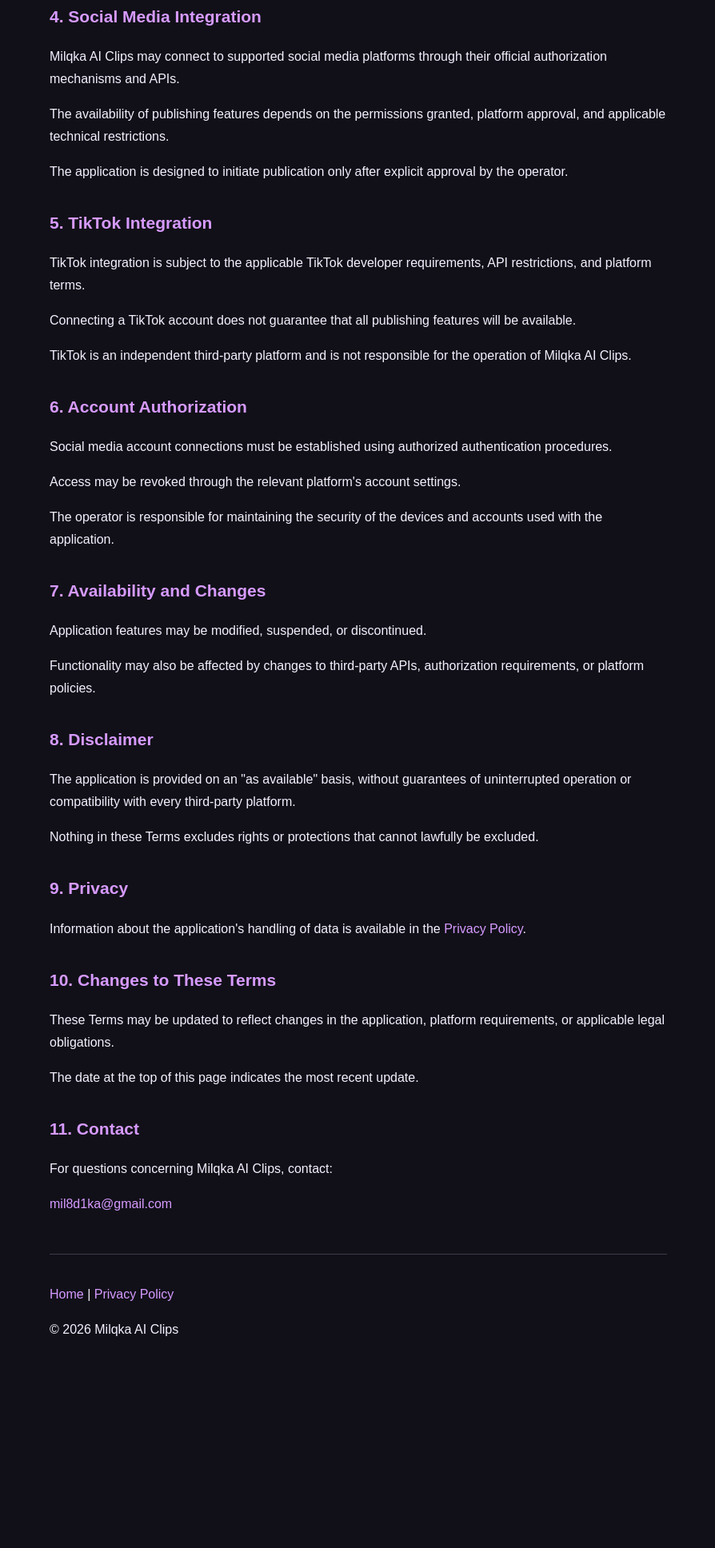
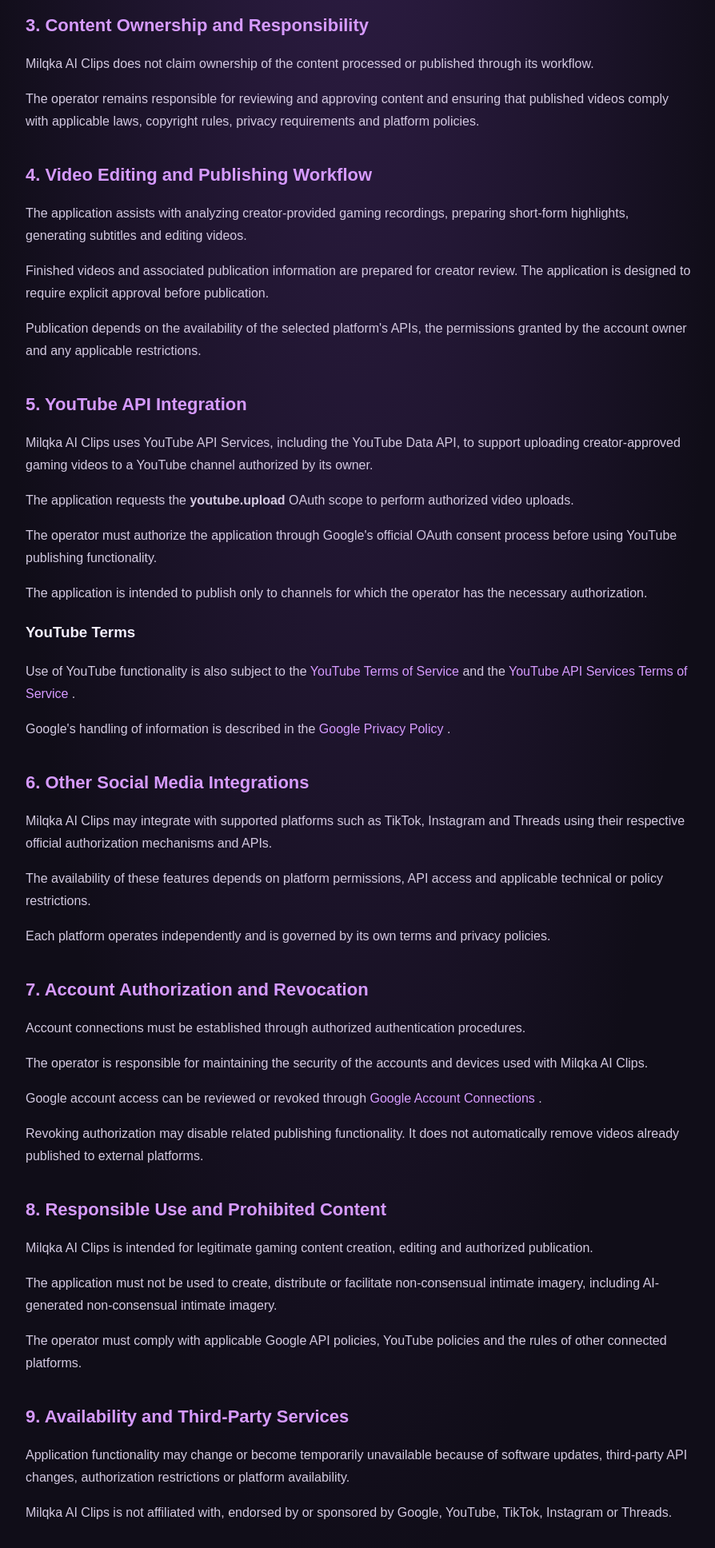
Before and after one commit to meolk/milqka-ai-clips-site, a plain HTML site: page terms.html in a window 1280 px wide. Shown: the part 861-2797 px from the top of the page at 80% size, without its empty margins (192-1086 px from the left). Before the commit the page ends 2638 px from the top, so only its background shows below. Drawn offline with Linux system fonts and the light colour scheme.

Commit message:
Update terms.html

```diff
--- a/terms.html
+++ b/terms.html
@@ -4,190 +4,437 @@
 <head>
   <meta charset="UTF-8">
   <meta name="viewport" content="width=device-width, initial-scale=1">
-  <meta name="description" content="Terms of Service for Milqka AI Clips">
+  <meta name="description" content="Terms of Service for Milqka AI Clips, a private gaming video editing and authorized publishing application.">
+  <meta name="theme-color" content="#100d18">
   <title>Terms of Service | Milqka AI Clips</title>
+
   <style>
     * { box-sizing: border-box; }
+
     body {
-      background: #111018;
+      margin: 0;
+      background:
+        radial-gradient(ellipse at 50% 0%,
+          #34204e 0%, transparent 55%),
+        #100d18;
       color: #f5f0ff;
-      font-family: Arial, sans-serif;
-      max-width: 820px;
-      margin: 60px auto;
-      padding: 24px;
+      font-family: Arial, Helvetica, sans-serif;
       line-height: 1.75;
     }
-    h1, h2, a { color: #d69aff; }
-    h1 { font-size: 34px; }
-    h2 { margin-top: 32px; font-size: 21px; }
-    a { text-decoration: none; }
-    a:hover { text-decoration: underline; }
-    .date { color: #b5aec4; }
+
+    .container {
+      max-width: 880px;
+      margin: 0 auto;
+      padding: 35px 24px 65px;
+    }
+
+    header {
+      display: flex;
+      justify-content: space-between;
+      align-items: center;
+      gap: 18px;
+      flex-wrap: wrap;
+      border-bottom: 1px solid #40384e;
+      padding-bottom: 20px;
+    }
+
+    .brand {
+      font-size: 20px;
+      font-weight: bold;
+      color: #f5f0ff;
+      text-decoration: none;
+    }
+
+    .brand span, h1, h2 {
+      color: #d69aff;
+    }
+
+    a {
+      color: #d69aff;
+      text-decoration: none;
+    }
+
+    a:hover {
+      text-decoration: underline;
+    }
+
+    nav {
+      display: flex;
+      gap: 18px;
+      flex-wrap: wrap;
+      font-size: 14px;
+    }
+
+    h1 {
+      font-size: clamp(32px, 6vw, 44px);
+      line-height: 1.2;
+      margin-top: 50px;
+    }
+
+    h2 {
+      margin-top: 38px;
+      font-size: 22px;
+      line-height: 1.4;
+    }
+
+    p, li {
+      color: #d3c9e1;
+    }
+
+    li {
+      margin-bottom: 8px;
+    }
+
+    .date {
+      color: #b5aec4;
+      font-size: 14px;
+    }
+
+    .intro {
+      padding: 24px;
+      border: 1px solid #40384e;
+      border-radius: 16px;
+      background: rgba(27,21,40,.8);
+      margin-top: 28px;
+    }
+
+    .intro p {
+      margin: 0;
+    }
+
     footer {
-      margin-top: 48px;
-      padding-top: 20px;
+      margin-top: 55px;
+      padding-top: 22px;
       border-top: 1px solid #40384e;
+      color: #b5aec4;
+      font-size: 14px;
+    }
+
+    @media (max-width: 600px) {
+      .container {
+        padding: 24px 18px 45px;
+      }
     }
   </style>
 </head>
+
 <body>
+<div class="container">
+
+  <header>
+    <a href="index.html" class="brand">
+      Milqka <span>AI Clips</span>
+    </a>
+
+    <nav aria-label="Navigation">
+      <a href="index.html">Home</a>
+      <a href="privacy.html">Privacy Policy</a>
+      <a href="#contact">Contact</a>
+    </nav>
+  </header>
+
+  <main>
     <h1>Terms of Service</h1>
-  <p class="date">Last updated: November 12, 2026</p>
+    <p class="date">Last updated: November 16, 2026</p>
 
-  <h2>1. About the Application</h2>
+    <div class="intro">
       <p>
-    Milqka AI Clips is a privately operated,
-    desktop-based application designed to assist
-    with video editing, content preparation,
-    and publication to authorized social media accounts.
+        These Terms of Service describe the intended
+        use of Milqka AI Clips, including its gaming
+        video editing features, creator-controlled
+        publishing workflow, and integrations with
+        third-party platforms such as YouTube.
       </p>
+    </div>
+
+    <h2>1. About Milqka AI Clips</h2>
+
     <p>
-    The application is intended for personal use
-    by its operator and is not offered as a
-    public service to third-party users.
+      Milqka AI Clips is a private desktop application
+      developed to assist a gaming content creator
+      with processing gameplay recordings and
+      livestreams, selecting highlights, editing
+      vertical short-form videos, adding subtitles,
+      and publishing approved content to authorized
+      social media accounts.
+    </p>
+
+    <p>
+      The application is intended for private use
+      by its operator. It is not offered as a public
+      video hosting service or as a social networking
+      platform for third-party users.
     </p>
 
     <h2>2. Authorized Use</h2>
+
     <p>
-    Milqka AI Clips may only be used with accounts
-    and content for which the operator has
-    the necessary rights and authorization.
-  </p>
-  <p>
-    The application must not be used to access
-    accounts without permission, distribute
-    unlawful content, or violate applicable
-    platform policies.
+      Milqka AI Clips must only be used with accounts,
+      recordings, videos, audio and other content
+      that the operator owns or is authorized to use.
     </p>
 
-  <h2>3. Content Ownership</h2>
     <p>
-    The application does not claim ownership
-    of videos or other content processed
-    through its editing workflow.
-  </p>
-  <p>
-    The operator remains responsible for ensuring
-    that published content complies with
-    applicable copyright laws, privacy
-    requirements, and platform rules.
+      The operator must not use the application
+      to access accounts without permission,
+      infringe intellectual property rights,
+      violate privacy rights or distribute
+      unlawful or prohibited content.
     </p>
 
-  <h2>4. Social Media Integration</h2>
+    <h2>3. Content Ownership and Responsibility</h2>
+
     <p>
-    Milqka AI Clips may connect to supported
-    social media platforms through their
-    official authorization mechanisms and APIs.
-  </p>
-  <p>
-    The availability of publishing features
-    depends on the permissions granted,
-    platform approval, and applicable
-    technical restrictions.
-  </p>
-  <p>
-    The application is designed to initiate
-    publication only after explicit
-    approval by the operator.
+      Milqka AI Clips does not claim ownership
+      of the content processed or published
+      through its workflow.
     </p>
 
-  <h2>5. TikTok Integration</h2>
     <p>
-    TikTok integration is subject to the
-    applicable TikTok developer requirements,
-    API restrictions, and platform terms.
-  </p>
-  <p>
-    Connecting a TikTok account does not
-    guarantee that all publishing features
-    will be available.
-  </p>
-  <p>
-    TikTok is an independent third-party
-    platform and is not responsible for
-    the operation of Milqka AI Clips.
+      The operator remains responsible for
+      reviewing and approving content and
+      ensuring that published videos comply
+      with applicable laws, copyright rules,
+      privacy requirements and platform policies.
     </p>
 
-  <h2>6. Account Authorization</h2>
+    <h2>4. Video Editing and Publishing Workflow</h2>
+
     <p>
-    Social media account connections must
-    be established using authorized
-    authentication procedures.
+      The application assists with analyzing
+      creator-provided gaming recordings,
+      preparing short-form highlights,
+      generating subtitles and editing videos.
     </p>
+
     <p>
-    Access may be revoked through the
-    relevant platform's account settings.
+      Finished videos and associated publication
+      information are prepared for creator review.
+      The application is designed to require
+      explicit approval before publication.
     </p>
+
+    <p>
+      Publication depends on the availability
+      of the selected platform's APIs,
+      the permissions granted by the account
+      owner and any applicable restrictions.
+    </p>
+
+    <h2>5. YouTube API Integration</h2>
+
+    <p>
+      Milqka AI Clips uses YouTube API Services,
+      including the YouTube Data API, to support
+      uploading creator-approved gaming videos
+      to a YouTube channel authorized by its owner.
+    </p>
+
+    <p>
+      The application requests the
+      <strong>youtube.upload</strong> OAuth scope
+      to perform authorized video uploads.
+    </p>
+
+    <p>
+      The operator must authorize the application
+      through Google's official OAuth consent
+      process before using YouTube publishing
+      functionality.
+    </p>
+
+    <p>
+      The application is intended to publish
+      only to channels for which the operator
+      has the necessary authorization.
+    </p>
+
+    <h3>YouTube Terms</h3>
+
+    <p>
+      Use of YouTube functionality is also
+      subject to the
+      <a href="https://www.youtube.com/t/terms"
+         target="_blank" rel="noopener noreferrer">
+        YouTube Terms of Service
+      </a>
+      and the
+      <a href="https://developers.google.com/youtube/terms/api-services-terms-of-service"
+         target="_blank" rel="noopener noreferrer">
+        YouTube API Services Terms of Service
+      </a>.
+    </p>
+
+    <p>
+      Google's handling of information is
+      described in the
+      <a href="https://policies.google.com/privacy"
+         target="_blank" rel="noopener noreferrer">
+        Google Privacy Policy
+      </a>.
+    </p>
+
+    <h2>6. Other Social Media Integrations</h2>
+
+    <p>
+      Milqka AI Clips may integrate with
+      supported platforms such as TikTok,
+      Instagram and Threads using their
+      respective official authorization
+      mechanisms and APIs.
+    </p>
+
+    <p>
+      The availability of these features
+      depends on platform permissions,
+      API access and applicable technical
+      or policy restrictions.
+    </p>
+
+    <p>
+      Each platform operates independently
+      and is governed by its own terms
+      and privacy policies.
+    </p>
+
+    <h2>7. Account Authorization and Revocation</h2>
+
+    <p>
+      Account connections must be established
+      through authorized authentication
+      procedures.
+    </p>
+
     <p>
       The operator is responsible for
       maintaining the security of the
-    devices and accounts used with
-    the application.
+      accounts and devices used with
+      Milqka AI Clips.
     </p>
 
-  <h2>7. Availability and Changes</h2>
     <p>
-    Application features may be modified,
-    suspended, or discontinued.
-  </p>
-  <p>
-    Functionality may also be affected
-    by changes to third-party APIs,
-    authorization requirements,
-    or platform policies.
+      Google account access can be reviewed
+      or revoked through
+      <a href="https://myaccount.google.com/connections"
+         target="_blank" rel="noopener noreferrer">
+        Google Account Connections
+      </a>.
     </p>
 
-  <h2>8. Disclaimer</h2>
+    <p>
+      Revoking authorization may disable
+      related publishing functionality.
+      It does not automatically remove
+      videos already published to
+      external platforms.
+    </p>
+
+    <h2>8. Responsible Use and Prohibited Content</h2>
+
+    <p>
+      Milqka AI Clips is intended for
+      legitimate gaming content creation,
+      editing and authorized publication.
+    </p>
+
+    <p>
+      The application must not be used
+      to create, distribute or facilitate
+      non-consensual intimate imagery,
+      including AI-generated
+      non-consensual intimate imagery.
+    </p>
+
+    <p>
+      The operator must comply with
+      applicable Google API policies,
+      YouTube policies and the rules
+      of other connected platforms.
+    </p>
+
+    <h2>9. Availability and Third-Party Services</h2>
+
+    <p>
+      Application functionality may change
+      or become temporarily unavailable
+      because of software updates,
+      third-party API changes,
+      authorization restrictions
+      or platform availability.
+    </p>
+
+    <p>
+      Milqka AI Clips is not affiliated
+      with, endorsed by or sponsored by
+      Google, YouTube, TikTok, Instagram
+      or Threads.
+    </p>
+
+    <h2>10. Disclaimer</h2>
+
     <p>
       The application is provided on an
       "as available" basis, without
-    guarantees of uninterrupted
-    operation or compatibility with
-    every third-party platform.
+      guarantees of uninterrupted operation,
+      successful publication or compatibility
+      with every third-party service.
     </p>
+
     <p>
       Nothing in these Terms excludes
       rights or protections that cannot
       lawfully be excluded.
     </p>
 
-  <h2>9. Privacy</h2>
+    <h2>11. Privacy and Data Handling</h2>
+
     <p>
       Information about the application's
-    handling of data is available in
-    the
+      collection, use, storage, sharing,
+      retention and deletion of data
+      is available in the
       <a href="privacy.html">Privacy Policy</a>.
     </p>
 
-  <h2>10. Changes to These Terms</h2>
+    <h2>12. Changes to These Terms</h2>
+
     <p>
-    These Terms may be updated to reflect
-    changes in the application,
-    platform requirements, or
+      These Terms may be updated to
+      reflect changes in the application,
+      platform requirements or
       applicable legal obligations.
     </p>
+
     <p>
       The date at the top of this page
-    indicates the most recent update.
+      indicates the latest revision.
     </p>
 
-  <h2>11. Contact</h2>
+    <h2 id="contact">13. Contact</h2>
+
     <p>
-    For questions concerning
-    Milqka AI Clips, contact:
+      Questions concerning Milqka AI Clips,
+      its integrations or these Terms
+      may be directed to:
     </p>
+
     <p>
       <a href="mailto:mil8d1ka@gmail.com">
         mil8d1ka@gmail.com
       </a>
     </p>
+  </main>
 
   <footer>
     <p>
       <a href="index.html">Home</a> |
-      <a href="privacy.html">Privacy Policy</a>
+      <a href="privacy.html">Privacy Policy</a> |
+      <a href="mailto:mil8d1ka@gmail.com">Contact</a>
     </p>
+
     <p>© 2026 Milqka AI Clips</p>
   </footer>
+
+</div>
 </body>
 </html>
```
Lines whose indentation alone changed are shown as unchanged.
